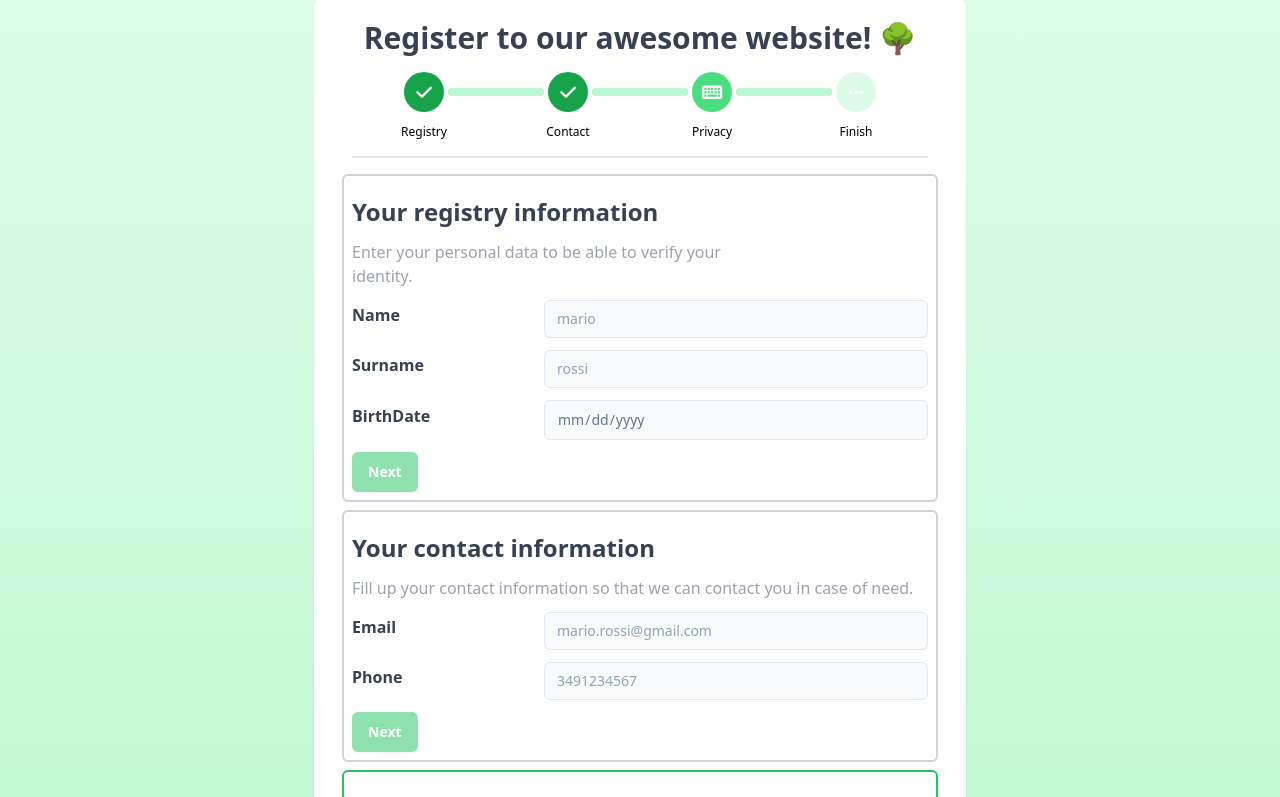
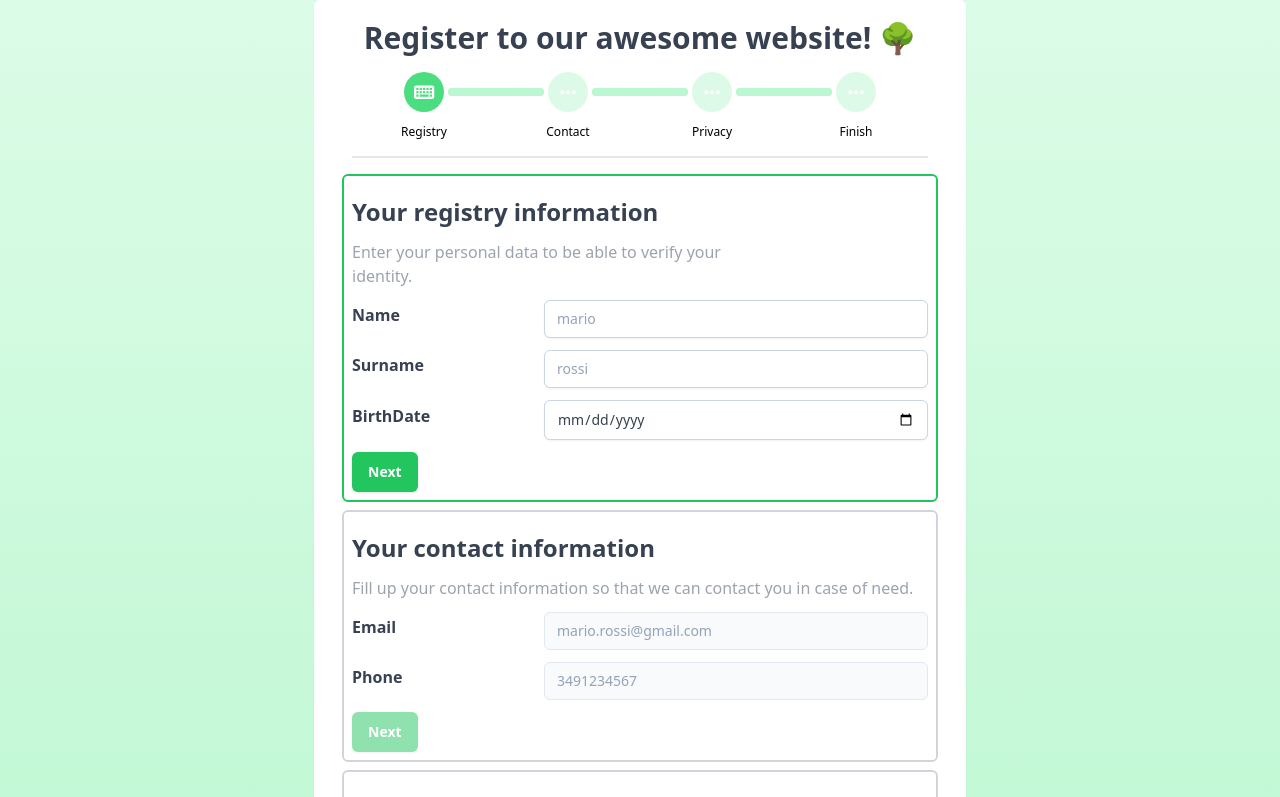
Before and after one commit to cosimochellini/register-form, a Vue app: page / in a window 1280 px wide. Shown: the top 797 px of the page. Built offline with nearby package versions, Linux system fonts and the light colour scheme.

Commit message:
fix(app): set the correct initial step

```diff
--- a/src/App.vue
+++ b/src/App.vue
@@ -53,7 +53,7 @@ import RegistryStep from './components/RegistryStep.vue'
 import ProgressStep from './components/ProgressStep.vue';
 import { contact, privacy, registrationPayload, registry } from './types/registration';
 
-const currentStep = ref(Steps.Privacy);
+const currentStep = ref(Steps.Registry);
 
 const payload = ref<registrationPayload>({
     registry: { name: '', surname: '', birthDate: '' },
```
